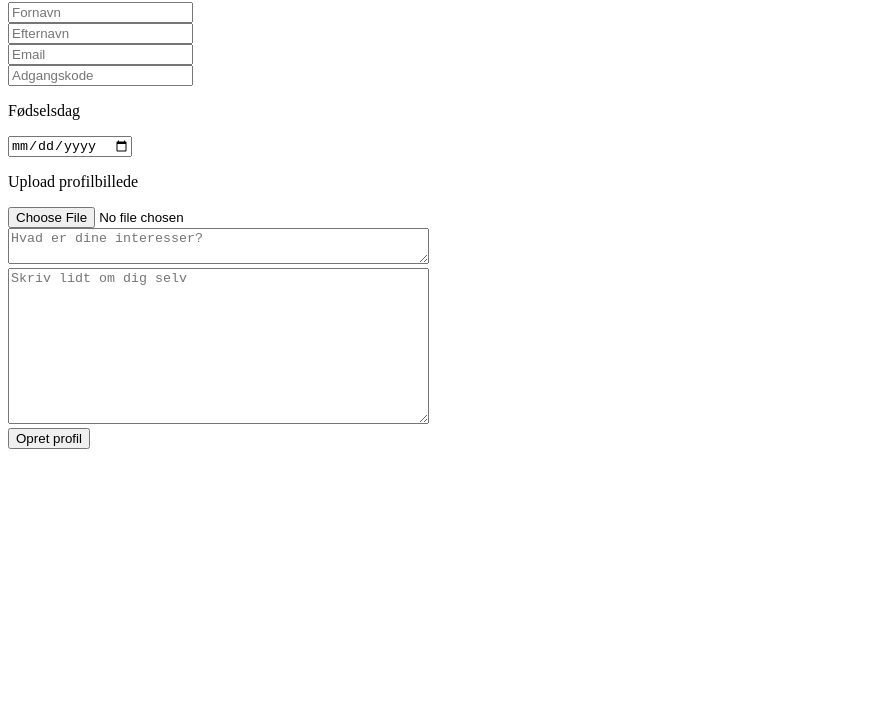
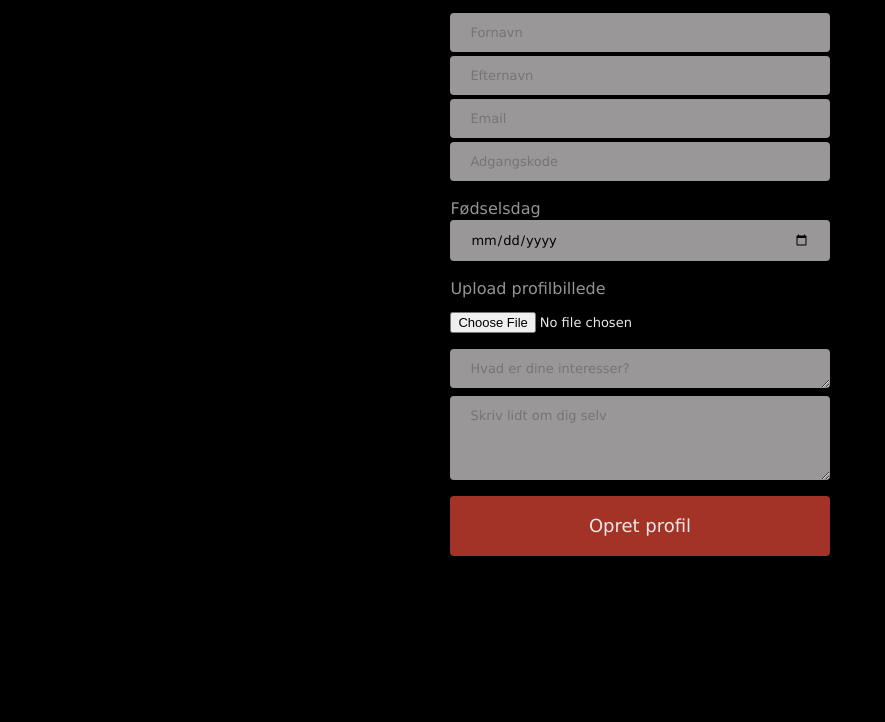
Before and after one commit to Laerke98SP/Eksamens-Opgave, a website with bundled scripts: page Frontend/user/newUser.html in a window 1280 px wide. Shown: the part 78-800 px from the top of the page, without its empty margins (0-885 px from the left). Built offline with nearby package versions, Linux system fonts and the light colour scheme.

Commit message:
Some minor CSS changes

```diff
--- a/Frontend/styles.css
+++ b/Frontend/styles.css
@@ -1,15 +1,29 @@
 /*
     dusty red: rgb(199, 73, 58)
     dark red: rgb(163, 51, 39)
-    dusty green: rgb(163, 51, 39)
+    dusty green: rgb(104, 151, 117)
     red brown: rgb(145, 113, 100)
     light brown: rgb(173, 129, 116)
     white: rgb(235, 232, 232)
 */
 
+button:hover{
+    background-color: rgb(104, 151, 117);
+}
 
 body{
     background-color: black;
+}
+
+h1{
+    color: rgba(235, 232, 232, 0.918);
+    float: left;
+    font-family: Verdana, Geneva, Tahoma, sans-serif;
+}
+
+p{
+    font-family: Verdana, Geneva, Tahoma, sans-serif;
+    font-size: 16px;
 }
 
 #loginBox{
@@ -31,5 +45,64 @@ button{
     border-radius: 4px;
     background-color: rgb(163, 51, 39);
     color: rgb(235, 232, 232);
+    font-size: 18px;
+    font-family: Verdana, Geneva, Tahoma, sans-serif;
 
 }
+
+form{
+    color: rgb(235, 232, 232);
+}
+
+input, textarea {
+    width: 100%;
+    padding: 12px 20px;
+    margin: 2px 0;
+    box-sizing: border-box;
+    /* border: 2px solid rgba(235, 232, 232, 0.534); */
+    border: none;
+    border-radius: 4px;
+    background-color: rgba(235, 232, 232, 0.651);
+    font-family: Verdana, Geneva, Tahoma, sans-serif;
+    font-size: 13px;
+
+}
+
+#formDiv, #loginDiv{
+    width: 30%;
+    text-align: center;
+    /* background-color: violet; */
+    margin: auto;
+}
+
+#loginDiv{
+    margin-top: 100px;
+}
+
+
+#dob{
+    width: 100%;
+    background-color: none;
+    float: right;
+}
+
+
+#image{
+    background-color: black;
+    width: 100%;
+    float: left;
+    margin-left: 0%;
+    background-color: black;
+    padding-left: 0%;
+}
+
+#dobText, #imageText{
+    float: left;
+    margin-bottom: 0%;
+    color: rgba(235, 232, 232, 0.637);
+}
+
+#submitButton, #loginButton{
+    margin-top: 10px;
+    width: 100%;
+}
--- a/Frontend/user/newUser.html
+++ b/Frontend/user/newUser.html
@@ -2,10 +2,12 @@
 <html>
     <head>
         <title>Ny bruger</title>
+        <link rel="stylesheet" href="../styles.css">
     </head>
     <body>
+        <div id="formDiv">
             <h1>Opret profil</h1>
-        <form onsubmit="return newUser()">
+            <form onsubmit="newUser()">
                 <input type="text" id="firstName" placeholder="Fornavn" />
                 <br>
                 <input type="text" id="lastName" placeholder="Efternavn"/>
@@ -14,20 +16,23 @@
                 <br>
                 <input type="password" id="password" placeholder="Adgangskode"/>
                 <br>
-            <p>Fødselsdag</p>
+                <p id="dobText">Fødselsdag</p>
                 <input type="date" id="dob" placeholder="Fødselsdag"/>
                 <br>
-            <p>Upload profilbillede</p>
+                <p id="imageText">Upload profilbillede</p>
                 <input type="file" id="image">
                 <br>
-            <textarea name="interest" id="interest" cols="50" rows="2" placeholder="Hvad er dine interesser?"></textarea>
+                <textarea name="interest" id="interest" cols="50" rows="1" placeholder="Hvad er dine interesser?"></textarea>
                 <br>
-            <textarea name="aboutUser" id="aboutUser" cols="50" rows="10" placeholder="Skriv lidt om dig selv"></textarea>
+                <textarea name="aboutUser" id="aboutUser" cols="50" rows="4" placeholder="Skriv lidt om dig selv"></textarea>
                 <br>
-            <button type="submit" style="cursor: pointer;">Opret profil</button>
+                <button type="submit" style="cursor: pointer;" id="submitButton" >Opret profil</button>
             </form>
+        </div>
+
         <!-- <script type="module" type="application/javascript" src="manageUser.js"></script> -->
         <script src="manageUser.js"></script>
+        <!-- HUSK DET SKAL KØRES I CHROME!!! -->
 
     </body>
 
```
Also changed, not shown: Frontend/logIn.html (deleted, +0 -20 lines), Frontend/user/logIn.html (added, +24 -0 lines), Frontend/user/user.html (+12 -6 lines), Frontend/user/displayUser.js (added), 1 other file. Lines whose indentation alone changed are shown as unchanged.
